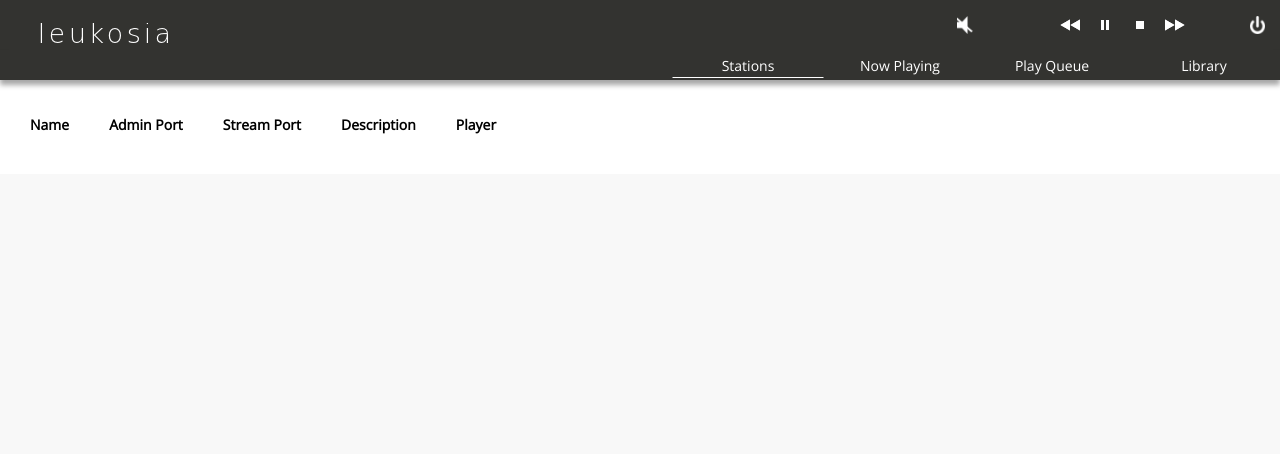
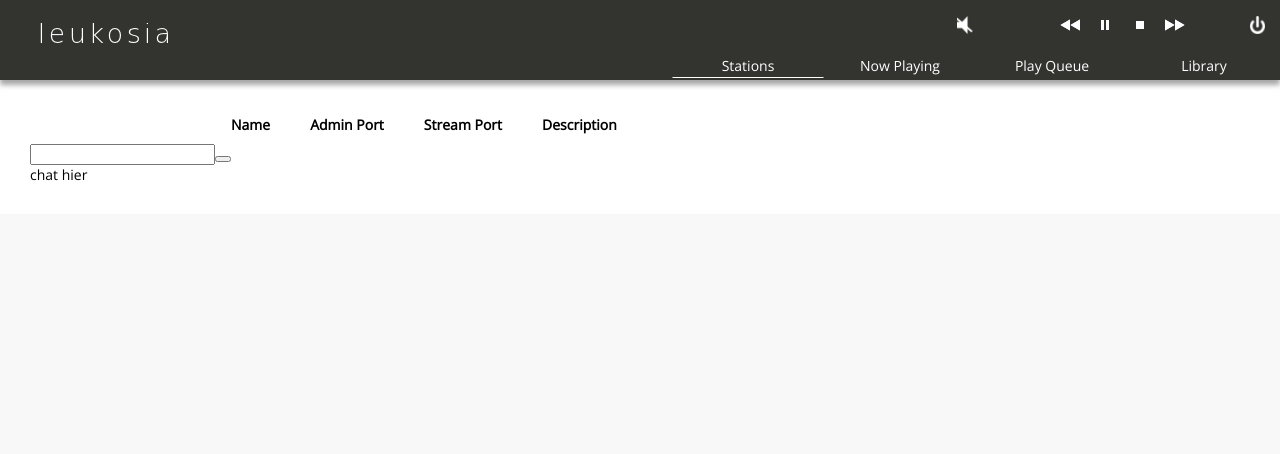
Before and after one commit to woelper/leukosia, a Django app: template templates/stations.html in a window 1280 px wide. Shown: the top 454 px of the page. Run offline with Django 3.2, Linux system fonts and the light colour scheme; the template is opened without the code that fills it, so the values that code supplies are empty; some libraries are stand-ins or nearby versions.

Commit message:
chat geht

```diff
--- a/templates/master.html
+++ b/templates/master.html
@@ -38,9 +38,9 @@
 {% block content %}
 {% endblock %}
 <div id="footer">
-	<audio controls  preload="none">
-		<source src="http://leukosia.eu:{{station_port}}/" type="audio/mpeg">
-	</audio>
+	<!-- <audio controls  preload="none">
+		<source src="http://leukosia.eu:{{stream_port}}/" type="audio/mpeg">
+	</audio> -->
 	leukosia V0.1 beta
 </div>
 <script type="text/javascript">
@@ -62,20 +62,22 @@
 	});
 
 
-	<!--MPD Commands -->
-	$('#stop').click(function() {
-		$.get('/mpdcommands?mpdcommand=stop&port='+ {{station_port}} );
+	<!--MPD Commands
+	{% block controls %}
+	/*$('#stop').click(function() {
+		$.get('/mpdcommands?mpdcommand=stop&port='+ {{stream_port}} );
 	});
 	$('#playpause').click(function() {
-		$.get('/mpdcommands?mpdcommand=play&port='+ {{station_port}} );
+		$.get('/mpdcommands?mpdcommand=play&port='+ {{stream_port}} );
 	});
 	$('#next').click(function() {
-		$.get('/mpdcommands?mpdcommand=next&port='+ {{station_port}} );
+		$.get('/mpdcommands?mpdcommand=next&port='+ {{stream_port}} );
 	});
 	$('#previous').click(function() {
-		$.get('/mpdcommands?mpdcommand=previous&port='+ {{station_port}} );
-	});
-
+		$.get('/mpdcommands?mpdcommand=previous&port='+ {{stream_port}} );
+	});*/
+	{% endblock %}
+	-->
 	$(document).ajaxSend(function(event, xhr, settings) {
     function getCookie(name) {
     var cookieValue = null;
--- a/templates/stations.html
+++ b/templates/stations.html
@@ -11,23 +11,82 @@
 	<div id="table">
 
 		<div class="tableheader">
+			<span class="tablecell"></span>
 			<span class="tablecell">Name</span>
 			<span class="tablecell">Admin Port</span>
 			<span class="tablecell">Stream Port</span>
 			<span class="tablecell">Description</span>
-			<span class="tablecell">Player</span>
 		</div>
 		{% for e in stations %}
 		<div class="tablerow">
+			<span class="tablecell">
+
+				<!-- BEGINS: AUTO-GENERATED Museter unlimited SHOUTcast Hosting Museter.com plans start at $6.95 CODE visit http://www.museter.com -->
+<object classid="clsid:D27CDB6E-AE6D-11cf-96B8-444553540000" width="180" height="30" bgcolor="#FFFFFF">
+<param name="movie" value="http://www.museter.com/ffmp3-config.swf" />
+<param name="flashvars" value="url=http://leukosia.eu:8000&lang=en&codec=mp3&volume=65&introurl=&traking=false&jsevents=false&buffering=1&skin=http://www.museter.com/skins/substream/ffmp3-substream.xml&title=digga&welcome=WELCOME%20TO..." />
+<param name="wmode" value="window" />
+<param name="allowscriptaccess" value="always" />
+<param name="scale" value="noscale" />
+<embed src="http://www.museter.com/ffmp3-config.swf" flashvars="url=http://leukosia.eu:{{ e.stream_port }}&lang=en&codec=mp3&volume=65&introurl=&traking=false&jsevents=false&buffering=1&skin=http://www.museter.com/skins/substream/ffmp3-substream.xml&title=digga&welcome=WELCOME%20TO..." width="180" scale="noscale" height="30" wmode="transparent" bgcolor="#FFFFFF" allowscriptaccess="always" type="application/x-shockwave-flash" />
+</object>
+<!-- ENDS: AUTO-GENERATED Museter unlimited SHOUTcast Hosting Museter.com plans start at $6.95 CODE visit http://www.museter.com-->
+				<!--<audio controls preload="none">
+					<source src="http://leukosia.eu:{{ e.stream_port }}/" type="audio/mpeg">
+					<p>Your browser does not support native audio, but you can <a href="http://leukosia.eu:{{ e.stream_port }}/">download this MP3</a> to listen on your device.</p>
+				</audio> -->
+			</span>
+
 			<span class="tablecell"><a href="/nowplaying?station_port={{ e.admin_port }}">{{ e.stream_name }}</a></span>
 			<span class="tablecell">{{ e.admin_port }}</span>
 			<span class="tablecell">{{ e.stream_port }}</span>
 			<span class="tablecell">{{ e.description }} *** es laeuft: {{ e.genre }}</span>
-			<span class="tablecell">{{ e.stream_port }}</span>
-			<span class="tablecell">	<audio controls preload="Metadata">
-		<source src="http://leukosia.eu:{{ e.stream_port }}/" type="audio/mpeg">
-	</audio></span>
+			<span class="tablecell">
 		</div>
+
 		{% endfor %}
+		<input type="text" id="chatcontent" name="chatcontent">
+		<button type="submit" onclick=push_chat()></button>
+		<div id="chat">chat hier</div>
+
+
 </div>
+
+<script type="text/javascript">
+
+	function update_chat() {
+
+		$.ajax({
+			type: "POST",
+			url:  '/ajaxchat/',
+			dataType: "json",
+			success: function(data, textStatus, XMLHttpRequest) {
+				var html = "";
+				for (var i=0; i<data.length; i++) {
+					html = html + "<br>"+data[i].content + " * " + data[i].author;
+				}
+				$('#chat').html(html);
+			}
+		});
+	}
+
+	$(document).ready(function () {
+		update_chat();
+		setInterval(update_chat,5000);
+	});
+
+	function push_chat() {
+		content = document.getElementById('chatcontent').value;
+		$.ajax({
+			type: "POST",
+			url:  '/chatpush/',
+			dataType: "json",
+			data:{'chat_content':content},
+			success: function(data, textStatus, XMLHttpRequest) {
+				return True;
+			}
+		});
+	}
+
+</script>
 {% endblock %}
--- a/urls.py
+++ b/urls.py
@@ -22,4 +22,6 @@ urlpatterns = patterns('',
     url(r'^lastfmartistinfo/', 'webfrontend.views.get_lastfm_artistinfo'),
     url(r'^$', 'webfrontend.views.login',name='index'),
     url(r'^mpdcommands/', 'webfrontend.views.mpdcommands'),
+    url(r'^ajaxchat/', 'webfrontend.views.get_chat'),
+    url(r'^chatpush/', 'webfrontend.views.chatpush'),
 )
--- a/webfrontend/admin.py
+++ b/webfrontend/admin.py
@@ -1,6 +1,6 @@
-from webfrontend.models import Settings
-from webfrontend.models import Stations
+from webfrontend.models import Stations, Chat, Settings
 from django.contrib import admin
 
 admin.site.register(Settings)
 admin.site.register(Stations)
+admin.site.register(Chat)
--- a/webfrontend/static/css/style.css
+++ b/webfrontend/static/css/style.css
@@ -5,7 +5,7 @@ html, body {
 	font-family: 'Open Sans', sans-serif;
 	font-size:14px;
 	background:#F8F8F8;
-	overflow:hidden;
+
 }
 #header1 {
 	height:50px;
@@ -71,7 +71,7 @@ html, body {
 	padding:30px;
 	background:white;
 	margin-top:80px;
-	overflow:auto;
+
 	height:100%;
 }
 a {
```
Also changed, not shown: webfrontend/models.py (+10 -0 lines), webfrontend/views.py (+18 -0 lines), 4 other files.
